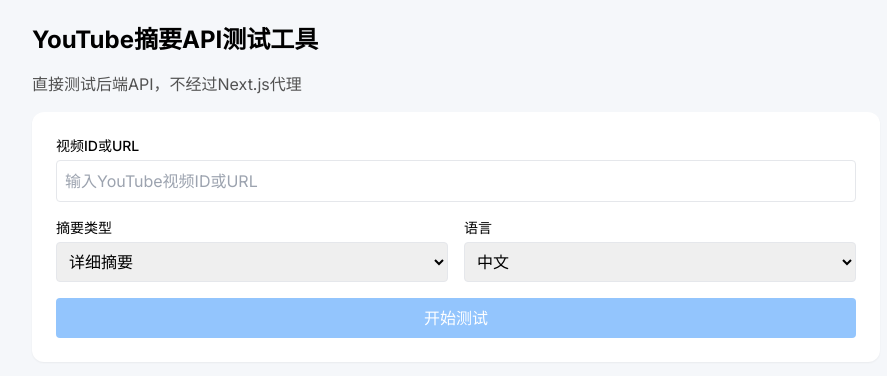
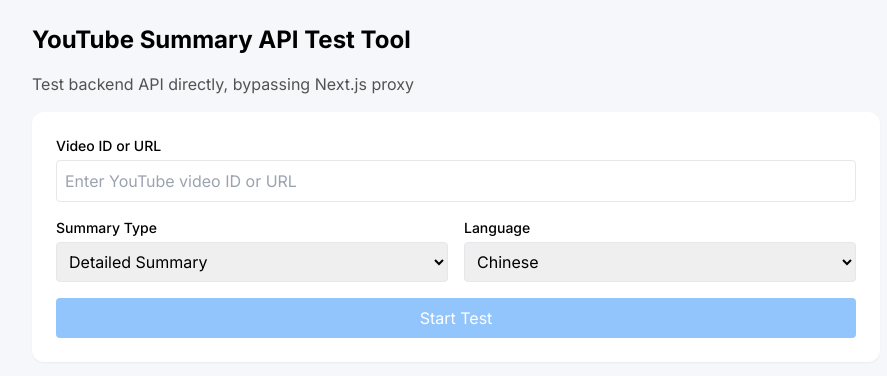
Before and after one commit to LucasYL/useful_tools, a Next.js app in the folder youtube-summary/frontend/: page /api-test in a window 1280 px wide. Shown: the top 376 px of the page, without its empty margins (184-1071 px from the left). Built offline with nearby package versions, Linux system fonts and the light colour scheme.

Commit message:
Update language-specific instructions for Chinese summaries in backend and frontend, ensuring clarity and appropriate character count. Refactor console logs and UI text to improve user experience and consistency across the application.

```diff
--- a/youtube-summary/frontend/src/app/api-test/page.tsx
+++ b/youtube-summary/frontend/src/app/api-test/page.tsx
@@ -17,18 +17,18 @@
     setResult(null);
 
     try {
-      console.log('开始直接测试API:', videoId, summaryType, language);
+      console.log('Starting direct API test:', videoId, summaryType, language);
       const testResult = await testDirectAPI(videoId, summaryType, language);
       setResult(testResult);
 
       if (testResult.success && testResult.data) {
-        // 显示关键指标
-        console.log('测试成功');
-        console.log('响应大小:', Math.round(JSON.stringify(testResult.data).length / 1024) + 'KB');
-        console.log('摘要长度:', testResult.data.summary.length + '字符');
+        // Display key metrics
+        console.log('Test successful');
+        console.log('Response size:', Math.round(JSON.stringify(testResult.data).length / 1024) + 'KB');
+        console.log('Summary length:', testResult.data.summary.length + ' characters');
       }
     } catch (error) {
-      console.error('测试失败:', error);
+      console.error('Test failed:', error);
       setResult({ success: false, error });
     } finally {
       setLoading(false);
@@ -37,43 +37,43 @@
 
   return (
     <div className="p-6 max-w-4xl mx-auto">
-      <h1 className="text-2xl font-bold mb-4">YouTube摘要API测试工具</h1>
-      <p className="mb-4 text-neutral-600">直接测试后端API，不经过Next.js代理</p>
+      <h1 className="text-2xl font-bold mb-4">YouTube Summary API Test Tool</h1>
+      <p className="mb-4 text-neutral-600">Test backend API directly, bypassing Next.js proxy</p>
 
       <div className="flex flex-col gap-4 mb-6 bg-white p-6 rounded-xl shadow-sm">
         <div>
-          <label className="block text-sm font-medium mb-1">视频ID或URL</label>
+          <label className="block text-sm font-medium mb-1">Video ID or URL</label>
           <input
             type="text"
             value={videoId}
             onChange={(e) => setVideoId(e.target.value)}
             className="w-full p-2 border rounded"
-            placeholder="输入YouTube视频ID或URL"
+            placeholder="Enter YouTube video ID or URL"
           />
         </div>
 
         <div className="flex gap-4">
           <div className="flex-1">
-            <label className="block text-sm font-medium mb-1">摘要类型</label>
+            <label className="block text-sm font-medium mb-1">Summary Type</label>
             <select
               value={summaryType}
               onChange={(e) => setSummaryType(e.target.value)}
               className="w-full p-2 border rounded"
             >
-              <option value="short">简短摘要</option>
-              <option value="detailed">详细摘要</option>
+              <option value="short">Short Summary</option>
+              <option value="detailed">Detailed Summary</option>
             </select>
           </div>
 
           <div className="flex-1">
-            <label className="block text-sm font-medium mb-1">语言</label>
+            <label className="block text-sm font-medium mb-1">Language</label>
             <select
               value={language}
               onChange={(e) => setLanguage(e.target.value)}
               className="w-full p-2 border rounded"
             >
-              <option value="zh">中文</option>
-              <option value="en">英文</option>
+              <option value="zh">Chinese</option>
+              <option value="en">English</option>
             </select>
           </div>
         </div>
@@ -83,14 +83,14 @@
           disabled={loading || !videoId}
           className="bg-blue-600 text-white py-2 px-4 rounded disabled:bg-blue-300"
         >
-          {loading ? '处理中...' : '开始测试'}
+          {loading ? 'Processing...' : 'Start Test'}
         </button>
       </div>
 
       {loading && (
         <div className="bg-blue-50 p-4 rounded-lg border border-blue-200 text-center">
-          <p className="text-blue-800 font-medium">请求处理中，请耐心等待...</p>
-          <p className="text-blue-600 text-sm mt-1">生成详细摘要可能需要较长时间</p>
+          <p className="text-blue-800 font-medium">Request processing, please wait...</p>
+          <p className="text-blue-600 text-sm mt-1">Generating detailed summaries may take longer</p>
         </div>
       )}
 
@@ -102,14 +102,14 @@
                 <svg className="w-5 h-5 mr-2" fill="none" stroke="currentColor" viewBox="0 0 24 24" xmlns="http://www.w3.org/2000/svg">
                   <path strokeLinecap="round" strokeLinejoin="round" strokeWidth={2} d="M5 13l4 4L19 7" />
                 </svg>
-                测试成功
+                Test Successful
               </span>
             ) : (
               <span className="text-red-600 flex items-center">
                 <svg className="w-5 h-5 mr-2" fill="none" stroke="currentColor" viewBox="0 0 24 24" xmlns="http://www.w3.org/2000/svg">
                   <path strokeLinecap="round" strokeLinejoin="round" strokeWidth={2} d="M6 18L18 6M6 6l12 12" />
                 </svg>
-                测试失败
+                Test Failed
               </span>
             )}
           </h2>
@@ -118,25 +118,25 @@
             <div>
               <div className="grid grid-cols-2 gap-4 mb-4">
                 <div className="bg-neutral-50 p-3 rounded">
-                  <p className="text-sm font-medium text-neutral-500">视频标题</p>
+                  <p className="text-sm font-medium text-neutral-500">Video Title</p>
                   <p className="font-medium">{result.data.title.substring(0, 60)}{result.data.title.length > 60 ? '...' : ''}</p>
                 </div>
                 <div className="bg-neutral-50 p-3 rounded">
-                  <p className="text-sm font-medium text-neutral-500">数据大小</p>
+                  <p className="text-sm font-medium text-neutral-500">Data Size</p>
                   <p className="font-medium">{Math.round(JSON.stringify(result.data).length / 1024)}KB</p>
                 </div>
                 <div className="bg-neutral-50 p-3 rounded">
-                  <p className="text-sm font-medium text-neutral-500">字幕条数</p>
-                  <p className="font-medium">{result.data.transcript.length}条</p>
+                  <p className="text-sm font-medium text-neutral-500">Transcript Entries</p>
+                  <p className="font-medium">{result.data.transcript.length} entries</p>
                 </div>
                 <div className="bg-neutral-50 p-3 rounded">
-                  <p className="text-sm font-medium text-neutral-500">摘要长度</p>
-                  <p className="font-medium">{result.data.summary.length}字符</p>
+                  <p className="text-sm font-medium text-neutral-500">Summary Length</p>
+                  <p className="font-medium">{result.data.summary.length} characters</p>
                 </div>
               </div>
 
               <div className="mt-4">
-                <h3 className="font-medium mb-2">摘要预览：</h3>
+                <h3 className="font-medium mb-2">Summary Preview:</h3>
                 <div className="bg-neutral-50 p-4 rounded overflow-auto max-h-[300px]">
                   <p className="whitespace-pre-wrap">{result.data.summary.substring(0, 600)}...</p>
                 </div>
@@ -146,11 +146,11 @@
 
           {!result.success && (
             <div className="bg-red-50 p-4 rounded">
-              <p className="text-red-800 font-medium">错误信息</p>
+              <p className="text-red-800 font-medium">Error Message</p>
               <p className="text-red-700">{result.error?.toString()}</p>
               {result.responseText && (
                 <div className="mt-2">
-                  <p className="text-red-800 font-medium">响应内容预览：</p>
+                  <p className="text-red-800 font-medium">Response Preview:</p>
                   <pre className="text-sm overflow-auto max-h-[200px] p-2 bg-red-100 rounded">
                     {result.responseText}
                   </pre>
--- a/youtube-summary/frontend/src/app/directTest.ts
+++ b/youtube-summary/frontend/src/app/directTest.ts
@@ -1,9 +1,9 @@
 /**
- * 直接测试后端API的工具函数
- * 用法: 在浏览器控制台中导入并调用:
+ * Function to directly test the backend API
+ * Usage: Import and call in browser console:
  *
  * import { testDirectAPI } from '@/app/directTest';
- * testDirectAPI('视频ID', 'detailed', 'zh');
+ * testDirectAPI('videoID', 'detailed', 'zh');
  */
 
 export async function testDirectAPI(
@@ -12,7 +12,7 @@
   language: string = 'zh'
 ) {
   try {
-    // 直接调用后端API，不经过Next.js代理
+    // Call backend API directly, bypassing Next.js proxy
     const response = await fetch('http://localhost:8000/api/summarize', {
       method: 'POST',
       headers: {
@@ -30,19 +30,19 @@
       return { success: false, error: errorText };
     }
 
-    // 获取原始响应文本
+    // Get the raw response text
     const responseText = await response.text();
 
-    // 尝试解析JSON
+    // Try to parse JSON
     try {
       const data = JSON.parse(responseText);
       return { success: true, data };
     } catch (jsonError) {
       return {
         success: false,
-        error: '解析JSON失败',
+        error: 'Failed to parse JSON',
         errorDetails: jsonError,
-        responseText: responseText.substring(0, 500) + '...' // 只返回前500字符
+        responseText: responseText.substring(0, 500) + '...' // Only return first 500 characters
       };
     }
   } catch (error) {
@@ -50,7 +50,7 @@
   }
 }
 
-// 添加一个简便的全局测试函数，可以在浏览器控制台直接调用
+// Add a convenient global test function, can be called directly in browser console
 if (typeof window !== 'undefined') {
   (window as any).testYouTubeSummaryAPI = (
     videoId: string,
```
Also changed, not shown: youtube-summary/frontend/src/app/page.tsx (+18 -18 lines), 1 other file (tests, documents, lock files or other folders).
